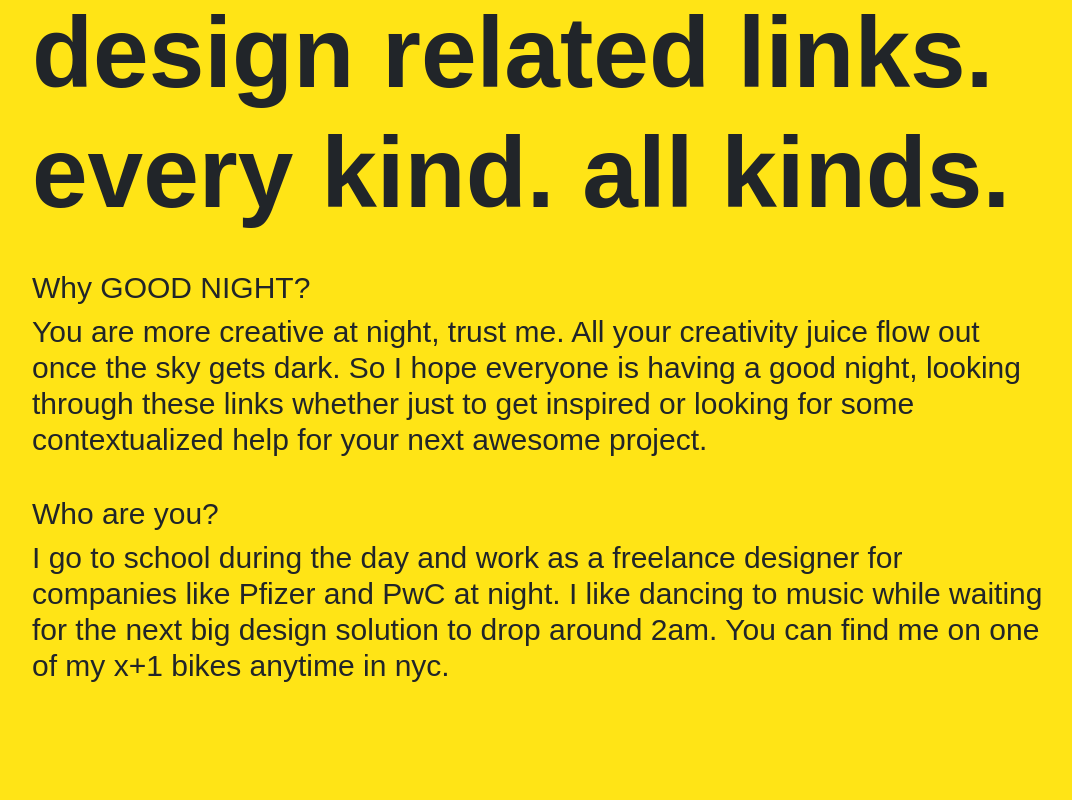
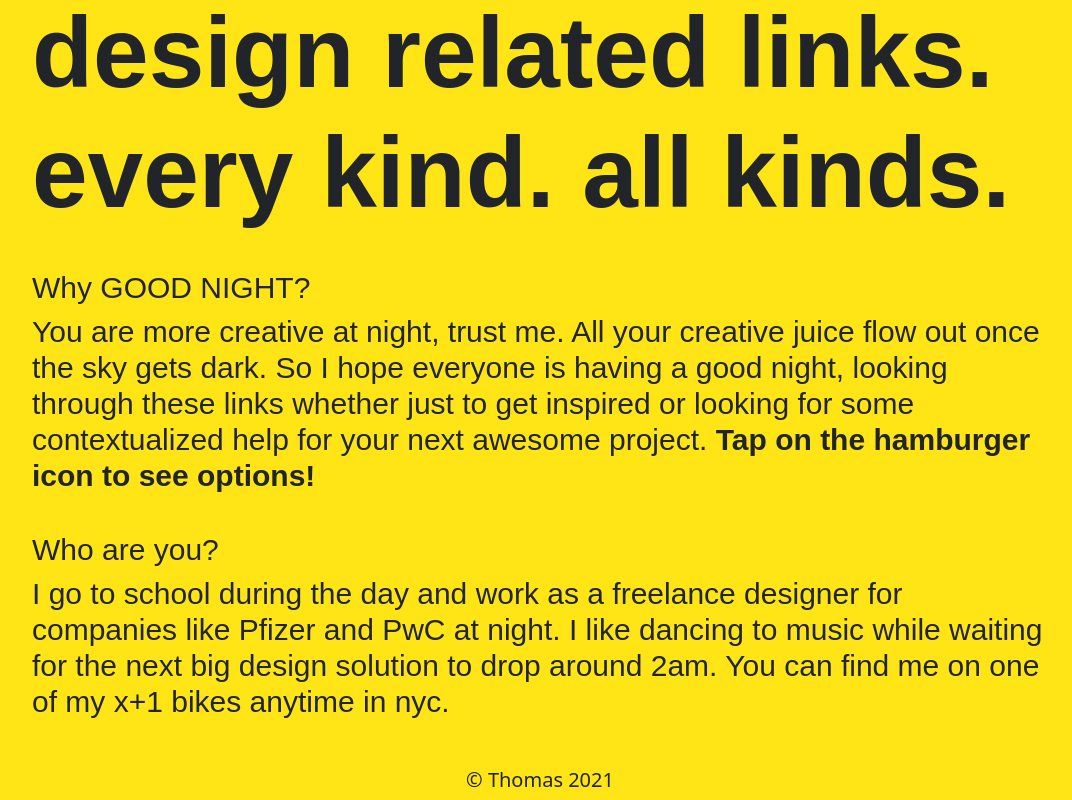
Before and after one commit to thomccc/midterm, a plain HTML site: page index.html in a window 1280 px wide. Shown: the part 478-1278 px from the top of the page, without its empty margins (100-1172 px from the left). Before the commit the page ends 1190 px from the top, so only its background shows below. Drawn offline with nearby package versions, Linux system fonts and the light colour scheme; a web font is replaced by a local one.

Commit message:
change wording

```diff
--- a/index.html
+++ b/index.html
@@ -14,7 +14,7 @@
   </head>
   <body>
     <nav class="navbar sticky-top navbar-light bg-light">
-      <a class="navbar-brand" href="#">GOOD NIGHT</a>
+      <a class="navbar-brand" href="index.html">GOOD NIGHT</a>
       <button class="navbar-toggler" type="button" data-bs-toggle="collapse" data-bs-target="#navbarNavAltMarkup" aria-controls="navbarNavAltMarkup" aria-expanded="false" aria-label="Toggle navigation">
       <span class="navbar-toggler-icon"></span>
     </button>
@@ -31,12 +31,13 @@
       <h1>GOOD NIGHT is a curtated directory by <a href="https://readymag.com/cymstudio/home/" target="_blank" class="text-dark" id="name">Thomas</a>, sharing design related links. every kind. all kinds. </h1>
       <div class= "question">
       <h4>Why GOOD NIGHT?</h4>
-      <h4>You are more creative at night, trust me. All your creativity juice flow out once the sky gets dark. So I hope everyone is having a good night, looking through these links whether just to get inspired or looking for some contextualized help for your next awesome project.</h4>
+      <h4>You are more creative at night, trust me. All your creative juice flow out once the sky gets dark. So I hope everyone is having a good night, looking through these links whether just to get inspired or looking for some contextualized help for your next awesome project. <b>Tap on the hamburger icon to see options!</b></h4>
       </div>
       <div class= "question">
       <h4>Who are you?</h4>
       <h4>I go to school during the day and work as a freelance designer for companies like Pfizer and PwC at night. I like dancing to music while waiting for the next big design solution to drop around 2am. You can find me on one of my x+1 bikes anytime in nyc.</h4>
       </div>
+      <h5>© Thomas 2021 </h5>
     </div>
 
 
--- a/style.css
+++ b/style.css
@@ -64,7 +64,9 @@ font-style: normal;
 
 }
 
-
+.navbar-light .navbar-toggler {
+  color:#21252b;
+}
 
 
 .navbar {
@@ -77,3 +79,8 @@ font-weight: 700;
 font-style: normal;
 font-size: 100px;
 }
+
+h5  {
+  text-align: center;
+  padding-top: 20px;
+}
--- a/stylesheets/links.css
+++ b/stylesheets/links.css
@@ -22,6 +22,10 @@
     100% {
         background-color: #5CAEEB
     }
+}
+
+.navbar-light .navbar-toggler {
+  color:#21252b;
 }
 
 body {
```
Also changed, not shown: links.html (+1 -1 lines).
